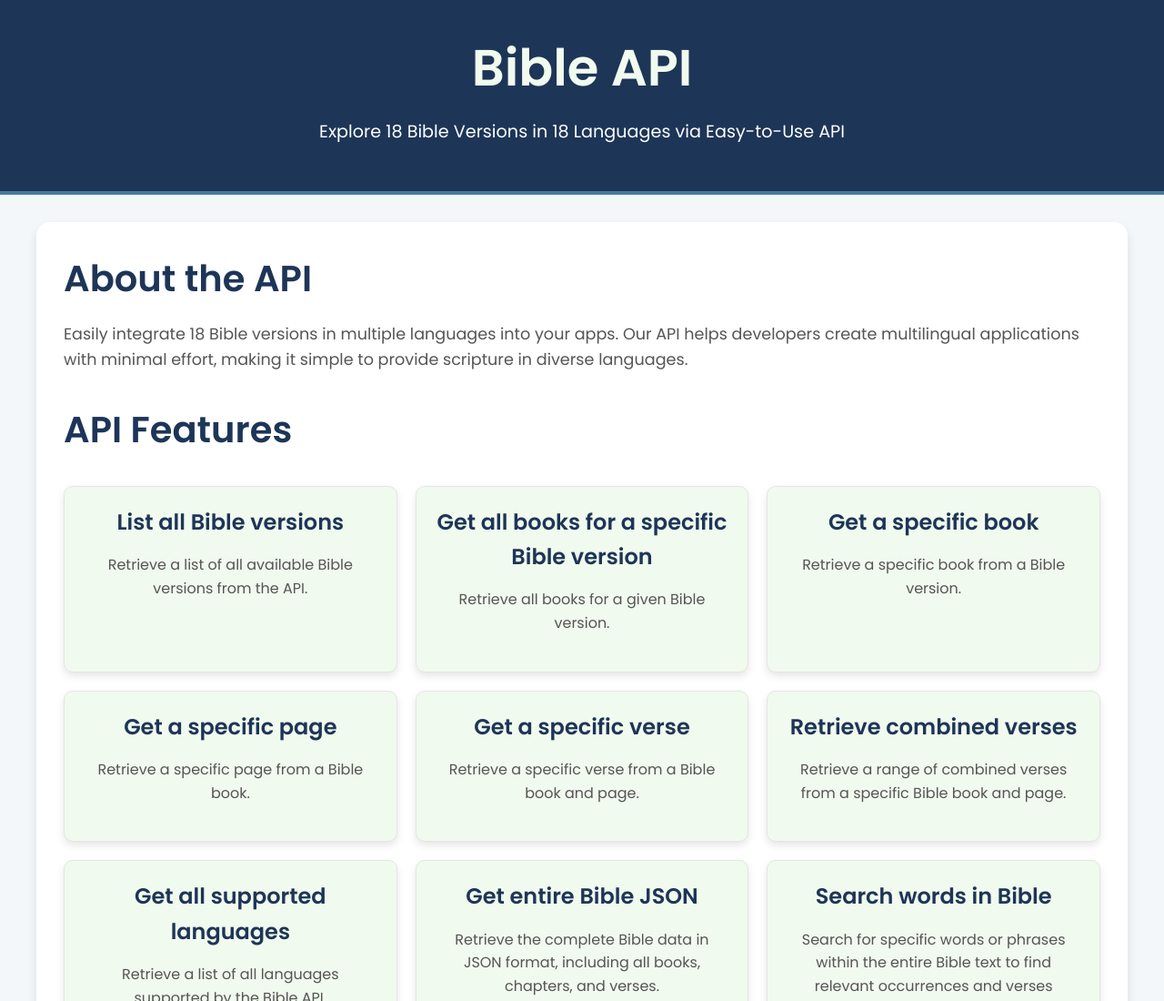
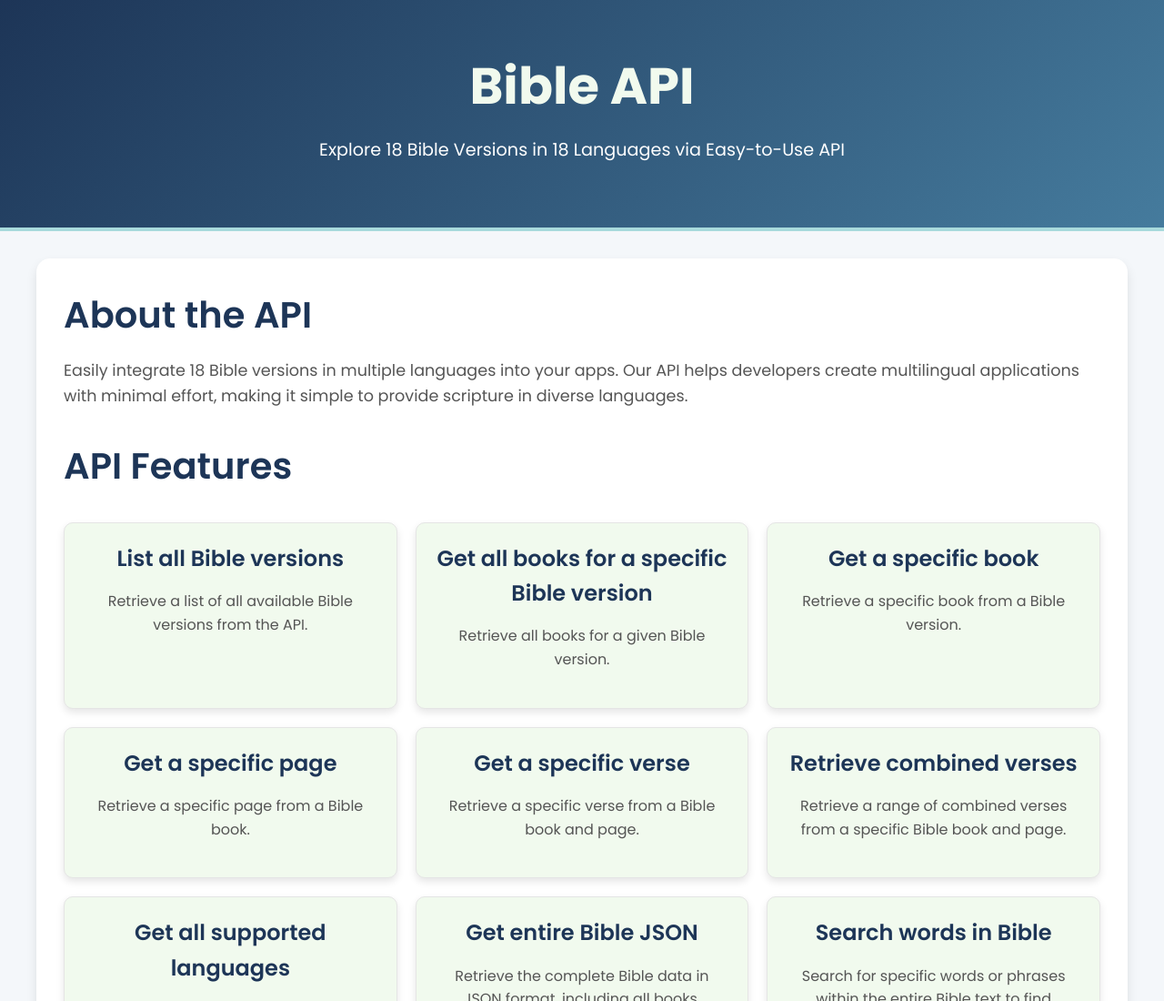
Before and after one commit to groot737/bibleapi, a website: page views/index.html in a window 1280 px wide. Shown: the top 1100 px of the page at 91% size. Drawn offline with Linux system fonts and the light colour scheme; files that its build step writes are made by us from their sources; files whose address does not match are found by name.

Commit message:
updated header style

```diff
--- a/public/style.css
+++ b/public/style.css
@@ -15,16 +15,17 @@ body {
 }
 
 header {
-  background-color: #1d3557;
+  background: linear-gradient(135deg, #1d3557, #457b9d);
   color: #f1faee;
-  padding: 30px;
+  padding: 50px 20px;
   text-align: center;
-  border-bottom: 4px solid #457b9d;
+  border-bottom: 4px solid #a8dadc;
 }
 
 header h1 {
   font-size: 3.5rem;
-  font-weight: 600;
+  font-weight: 700;
+  margin-bottom: 10px;
 }
 
 header p {
```
